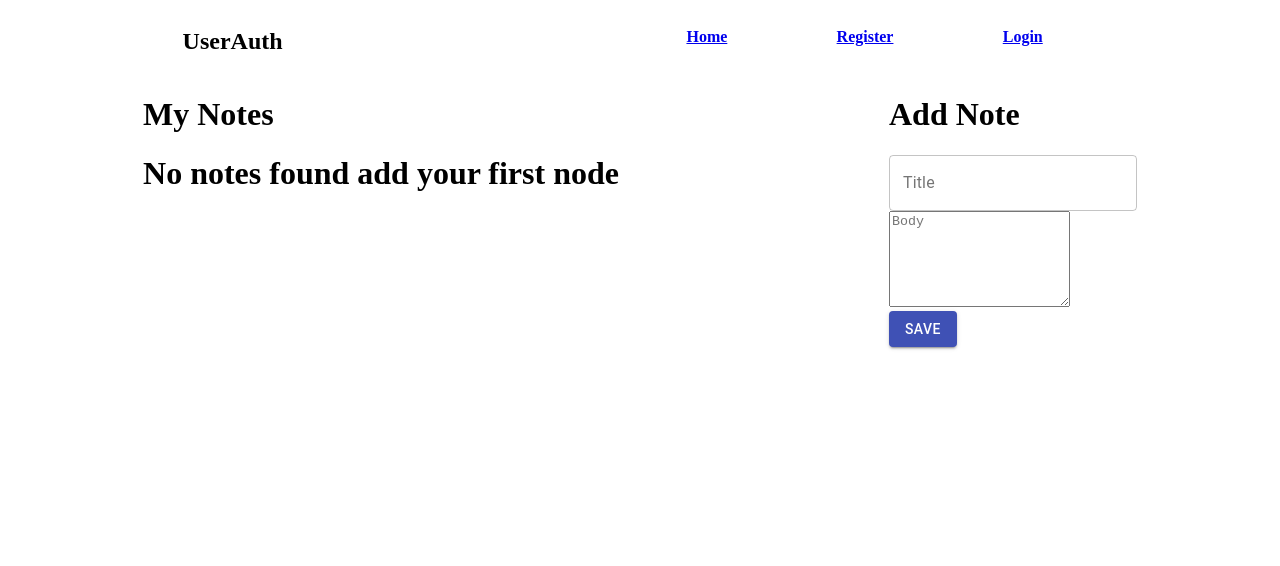
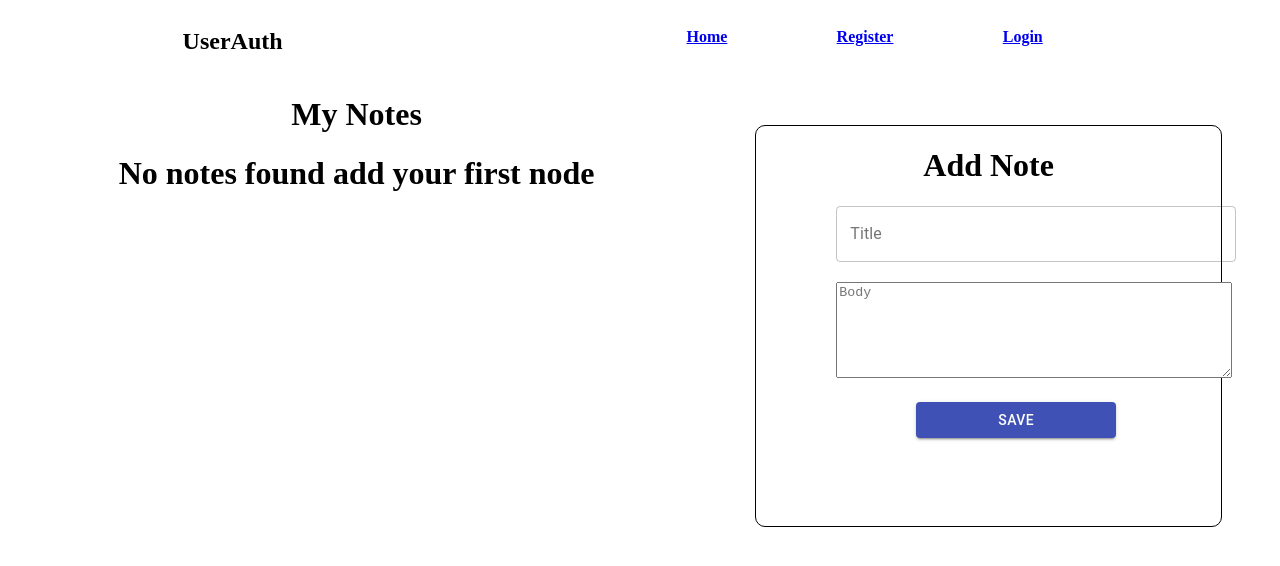
Before and after one commit to Venkatramanbehera/notes, a React (Create React App) app: page /mynotes in a window 1280 px wide. Shown: the top 566 px of the page. Built offline with nearby package versions, Linux system fonts and the light colour scheme.

Commit message:
add some css & redirect functionality

```diff
--- a/src/action/userAction.js
+++ b/src/action/userAction.js
@@ -33,7 +33,7 @@ export const registerError = (errors) => {
     }
 }
 
-export const login = (formData,resetForm) => {
+export const login = (formData,resetForm,redirectToHome) => {
     return (dispatch) => {
         axios.post('http://dct-user-auth.herokuapp.com/users/login',formData)
             .then((response) => {
@@ -44,6 +44,7 @@ export const login = (formData,resetForm) => {
                     localStorage.setItem('token',data.token)
                     resetForm()
                     dispatch(isLogin(true))
+                    redirectToHome()
                 }
             })
             .catch( (err) => {
@@ -59,7 +60,8 @@ export const isLogin = (bool) => {
     }
 }
 
-export const logout = () => {
+export const logout = (redirectToHome) => {
+    redirectToHome()
     return {
         type : 'LOGOUT'
     }
--- a/src/components/AddNote.js
+++ b/src/components/AddNote.js
@@ -3,6 +3,8 @@ import React, { useState} from 'react'
 import { useDispatch } from 'react-redux'
 
 import { addNewNotes } from '../action/noteAction'
+
+import '../css/AddNotes.css'
 
 const AddNote = (props) => {
 
@@ -32,10 +34,11 @@ const AddNote = (props) => {
     }
 
     return (
-        <div>
+        <div className="addNote__form">
             <form onSubmit={ handleSubmit }>
                 <div className="form__title">
                     <TextField
+                        style={{ width:'400px',marginBottom:'20px'}}
                         label="Title"
                         variant="outlined"
                         value={ title }
@@ -44,6 +47,7 @@ const AddNote = (props) => {
                 </div>
                 <div className="form__textarea">
                     <TextareaAutosize
+                        style={{ width:'390px', marginBottom:'20px'}}
                         minRows={6}
                         placeholder="Body"
                         value={ body }
@@ -51,7 +55,11 @@ const AddNote = (props) => {
                     />
                 </div>
                 <div className="note__button">
-                    <Button variant="contained" color="primary" type="submit">Save</Button>
+                    <Button
+                        variant="contained"
+                        color="primary"
+                        style={{ width:'200px', marginLeft:'80px'}}
+                        type="submit">Save</Button>
                 </div>
             </form>
         </div>
--- a/src/components/Login.js
+++ b/src/components/Login.js
@@ -21,6 +21,10 @@ const Login = (props) => {
         setPassword(e.target.value)
     }
 
+    const redirectToHome = () => {
+        props.history.push('/')
+    }
+
     const submitForm = (e) => {
         e.preventDefault()
         const formData = {
@@ -31,7 +35,7 @@ const Login = (props) => {
             setPassword('')
             setEmail('')
         }
-        dispatch(login(formData,resetForm))
+        dispatch(login(formData,resetForm,redirectToHome))
     }
 
     return (
--- a/src/components/LoginHeader.js
+++ b/src/components/LoginHeader.js
@@ -1,7 +1,7 @@
 import React from 'react'
 import { useDispatch } from 'react-redux'
 
-import { Link } from 'react-router-dom'
+import { Link, withRouter } from 'react-router-dom'
 
 import { logout } from '../action/userAction'
 
@@ -9,8 +9,12 @@ const LoginHeader = (props) => {
 
     const dispatch = useDispatch()
 
+    const redirectToHome = () => {
+        props.history.push('/home')
+    }
+
     const handleLogout = () => {
-        dispatch(logout())
+        dispatch(logout(redirectToHome))
     }
     return (
         <>
@@ -21,4 +25,6 @@ const LoginHeader = (props) => {
     )
 }
 
-export default LoginHeader
+
+
+export default withRouter(LoginHeader)
--- a/src/components/NoteItem.js
+++ b/src/components/NoteItem.js
@@ -11,13 +11,13 @@ const NoteItem = (props) => {
         dispatch(removeNote(_id))
     }
     return (
-        <Card>
+        <Card style={{ margin:'10px', height:'200px', width:'300px',textAlign:'center'}}>
             <CardContent>
                 <Typography>{ title }</Typography>
                 <Typography>{ body }</Typography>
             </CardContent>
-            <CardActions>
-                <Button variant="contained" color="primary" onClick={ () => handleRemove() }>Remove</Button>
+            <CardActions style={{ margin:'40px'}}>
+                <Button variant="contained" color="secondary" onClick={ () => handleRemove() }>Remove</Button>
             </CardActions>
         </Card>
     )
--- a/src/components/NotesContainer.js
+++ b/src/components/NotesContainer.js
@@ -1,6 +1,8 @@
 import React from 'react'
 import { useSelector } from 'react-redux'
 import NoteItem from './NoteItem'
+
+import '../css/NotesContainer.css'
 
 const NotesContainer = (props) => {
 
@@ -9,8 +11,7 @@ const NotesContainer = (props) => {
     })
 
     return (
-        <div>
-            <h2>Notes Container </h2>
+        <div className="notes__container">
             {
                 notes.map((note) => {
                     return <NoteItem key={note._id} {...note}/>
--- /dev/null
+++ b/src/css/AddNotes.css
@@ -0,0 +1,3 @@
+.addNote__form{
+    margin-left: 80px;
+}
--- a/src/css/MyNote.css
+++ b/src/css/MyNote.css
@@ -2,3 +2,24 @@
     display: flex;
     justify-content: space-around;
 }
+
+.left{
+    flex: 0.6;
+}
+
+.left > h1 {
+    text-align: center;
+}
+
+.right{
+    flex: 0.4;
+    height: 400px;
+    width: 400px;
+    border: 1px solid black;
+    border-radius: 10px;
+    margin: 50px;
+}
+
+.right > h1 {
+    text-align: center;
+}
--- /dev/null
+++ b/src/css/NotesContainer.css
@@ -0,0 +1,5 @@
+.notes__container{
+    display: flex;
+    justify-content: center;
+    flex-wrap: wrap;
+}
```
